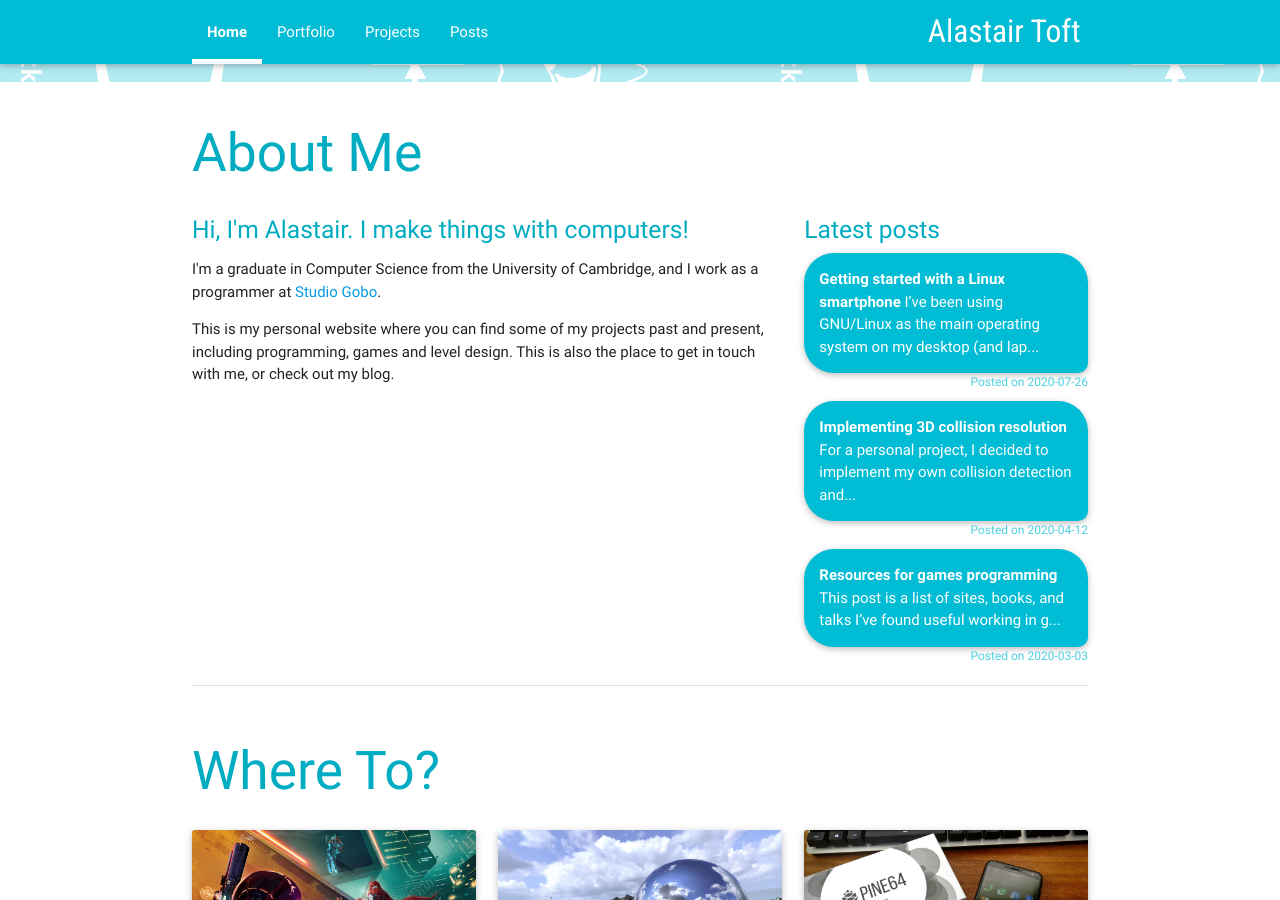
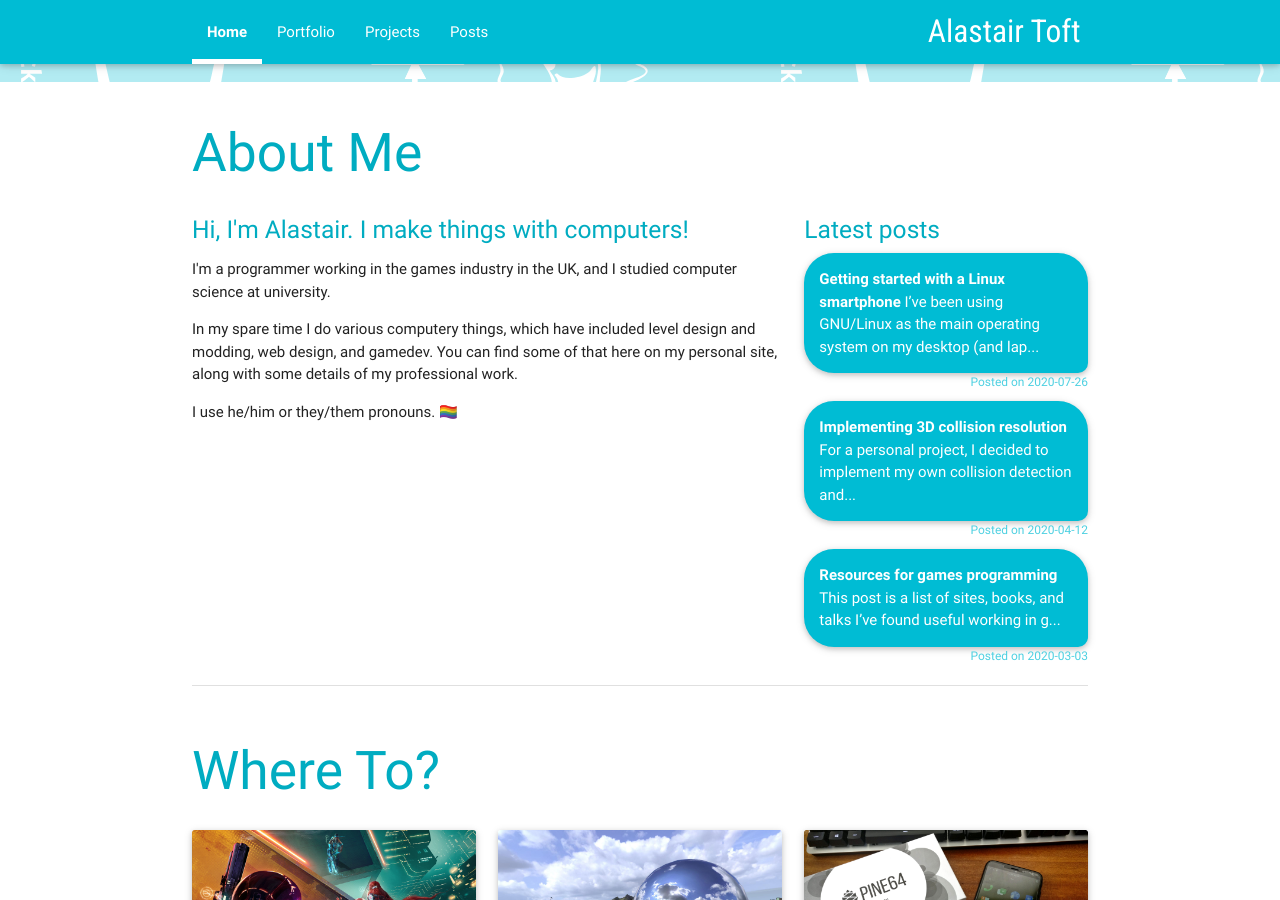
Before and after one commit to atoft/atoft.github.io, a Jekyll site: the page built from index.html, in a window 1280 px wide and 900 px high, scrolled down 378 px. Built offline with Jekyll 4.4.1, drawn with Linux system fonts in a browser that asks for light colours; nearby versions of some CDN libraries.

Commit message:
[Homepage] Update intro text.

```diff
--- a/index.html
+++ b/index.html
@@ -39,9 +39,11 @@ summary: "I'm a games programmer and graduate in Computer Science from the Unive
     <div class="row">
       <div class="col s12 l8">
         <h5>Hi, I&apos;m Alastair. I make things with computers!</h5>
-        <p>I&apos;m a graduate in Computer Science from the University of Cambridge, and I work as a programmer at <a href="http://www.studiogobo.com" target="_blank">Studio Gobo</a>.
+        <p>I&apos;m a programmer working in the games industry in the UK, and I studied computer science at university.
         </p>
-        <p>This is my personal website where you can find some of my projects past and present, including programming, games and level design. This is also the place to get in touch with me, or check out my blog.</p>
+        <p>In my spare time I do various computery things, which have included level design and modding, web design, and gamedev.
+	  You can find some of that here on my personal site, along with some details of my professional work.</p>
+	<p>I use he/him or they/them pronouns. 🏳️‍🌈
       </div>
       <div class="col s12 l4">
         <h5>Latest posts</h5>
```
